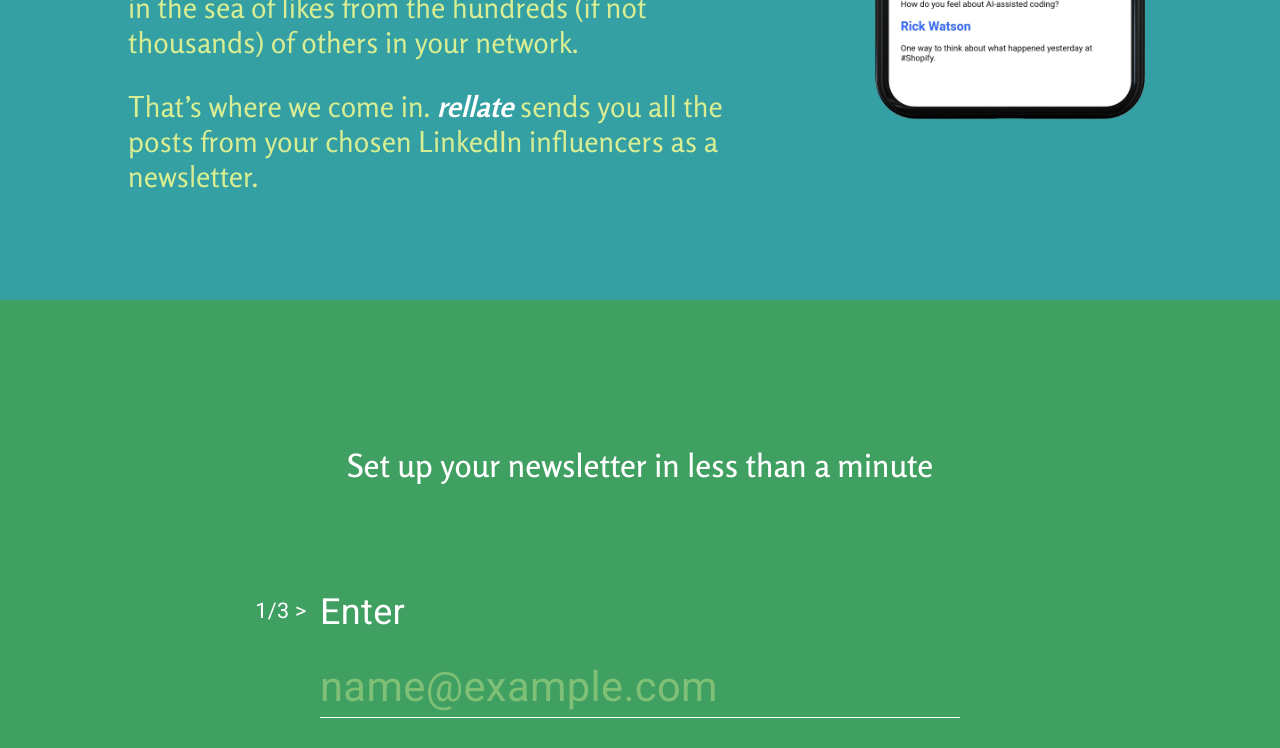
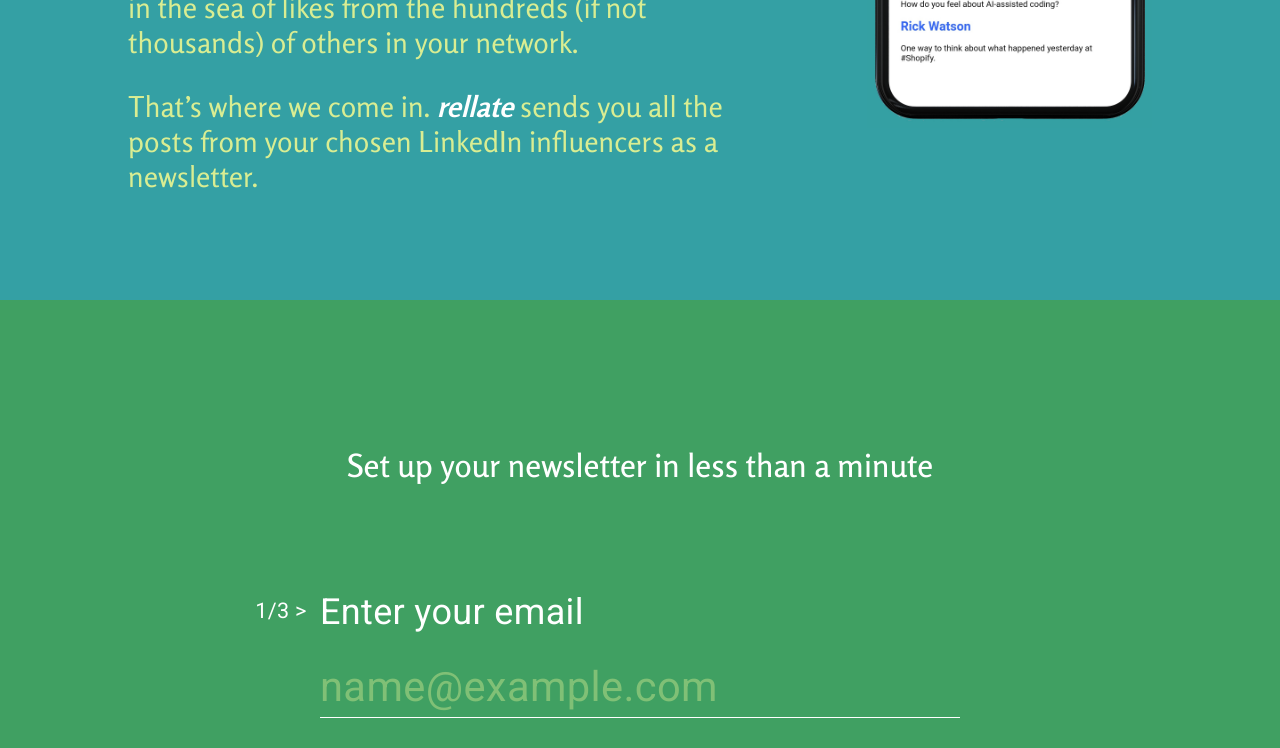
Before and after one commit to mihailthebuilder/rellate-frontend, a React (Create React App) app: page / in a window 1280 px wide. Shown: the part 638-1386 px from the top of the page. Built offline with nearby package versions, Linux system fonts and the light colour scheme.

Commit message:
fix bug with question number

```diff
--- a/src/App/Form/QuestionLabel/index.tsx
+++ b/src/App/Form/QuestionLabel/index.tsx
@@ -15,7 +15,7 @@ function QuestionLabel({ questionNumber }: Props) {
       <span className="question-num-indicator">
         {questionNumber}/3 {">"}
       </span>
-      {questions[questionNumber]}
+      {questions[questionNumber - 1]}
     </InputLabel>
   );
 }
```
